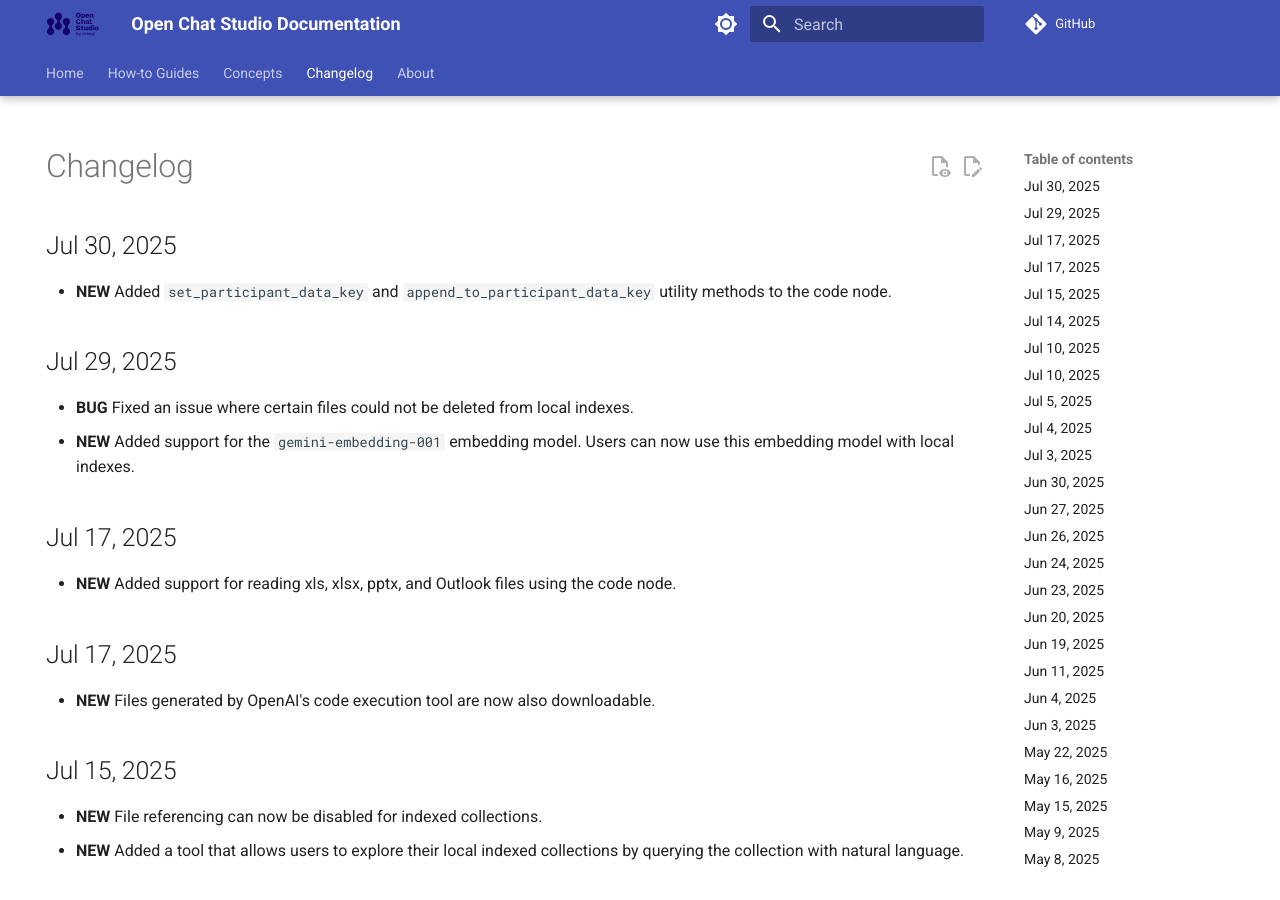
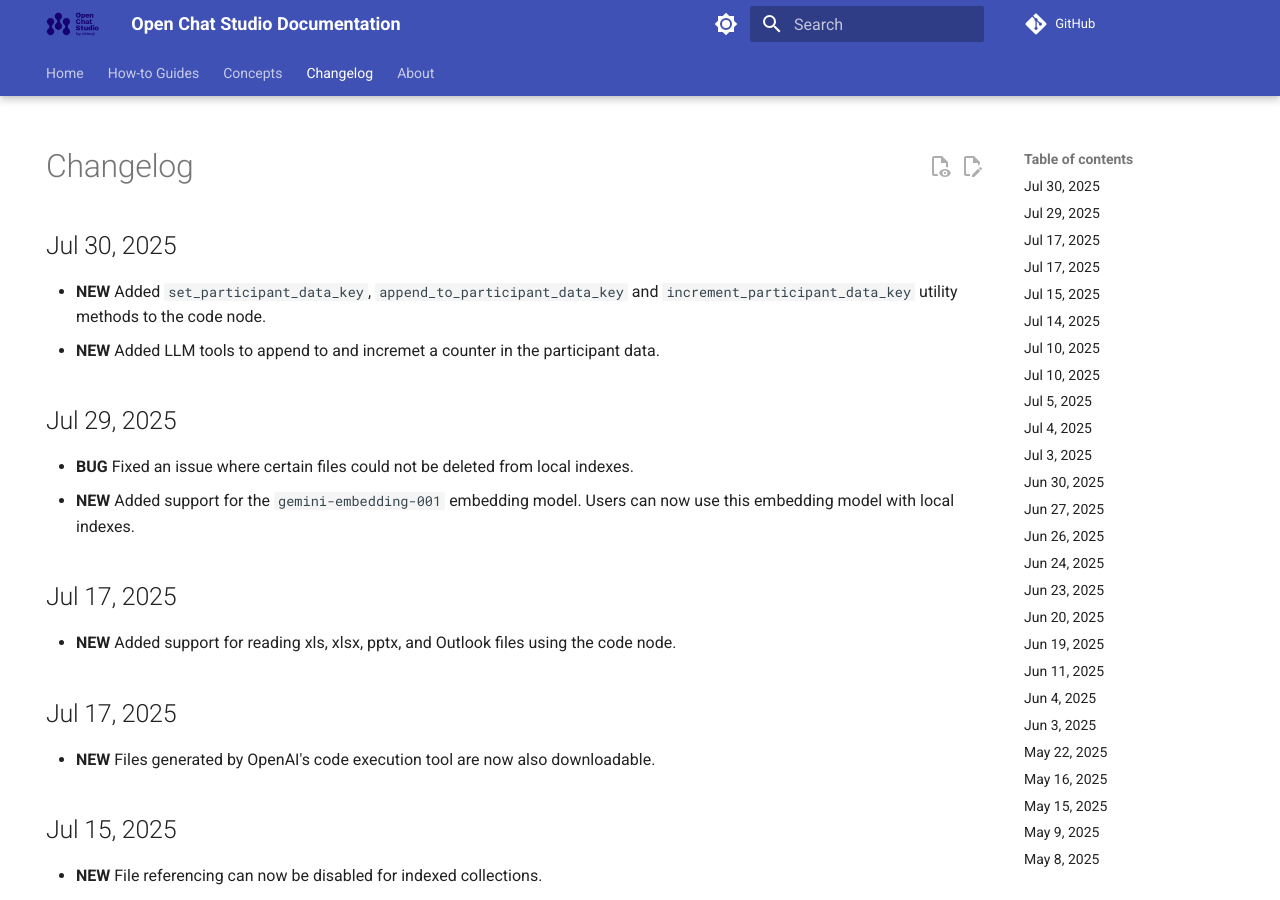
Before and after one commit to dimagi/open-chat-studio-docs, an MkDocs documentation site: the page built from docs/changelog.md, in a window 1280 px wide and 900 px high. Built offline with MkDocs 1.6.1 and Material for MkDocs 9.7.7, drawn with Linux system fonts in a browser that asks for light colours; emoji names are drawn with the system emoji font; a script that is not in the unit is left out; comment, search, counter and statistics services are not loaded.

Commit message:
Add info about the increment method as well. Also mention the new tools in the chagelog

```diff
--- a/docs/changelog.md
+++ b/docs/changelog.md
@@ -5,7 +5,8 @@ hide:
 
 # Changelog
 ## Jul 30, 2025
-* **NEW** Added `set_participant_data_key` and `append_to_participant_data_key` utility methods to the code node.
+* **NEW** Added `set_participant_data_key`, `append_to_participant_data_key` and `increment_participant_data_key` utility methods to the code node.
+* **NEW** Added LLM tools to append to and incremet a counter in the participant data.
 
 ## Jul 29, 2025
 * **BUG** Fixed an issue where certain files could not be deleted from local indexes.
--- a/python_node/__init__.py
+++ b/python_node/__init__.py
@@ -26,6 +26,11 @@ def append_to_participant_data_key(key_name: str, data: any) -> None:
     """
     Appends the provided value to the [participant's data](../participant_data.md){:target="_blank"} at the specified key.
     If the value at the key is not a list, it will be converted to a list containing the provided value.
+    """
+
+def increment_participant_data_key(key_name: str, data: any) -> None:
+    """
+    Increments the value at the [participant's data](../participant_data.md){:target="_blank"} key with the specified value
     """
 
 def get_participant_schedules() -> list:
```
Also changed, not shown: docs/concepts/pipelines/nodes.md (+1 -0 lines).
